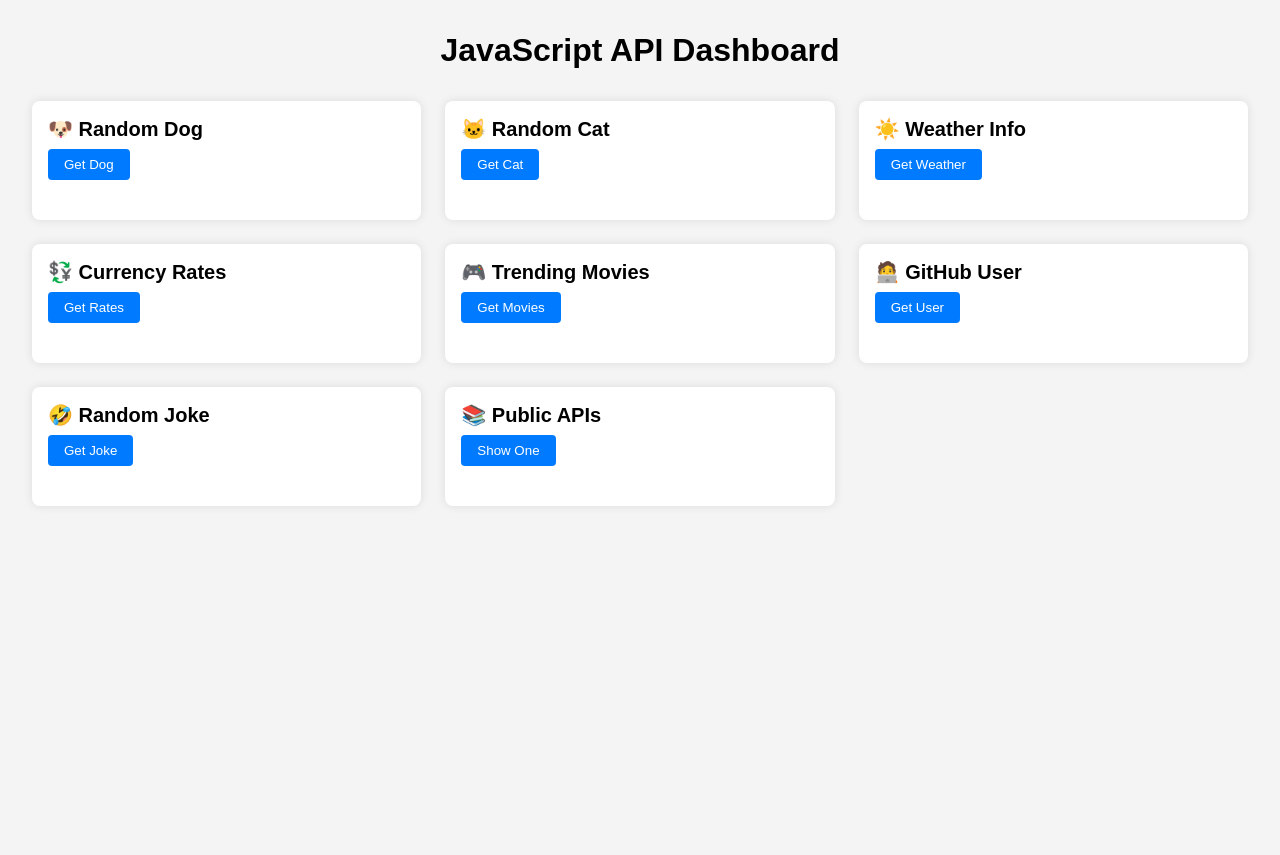
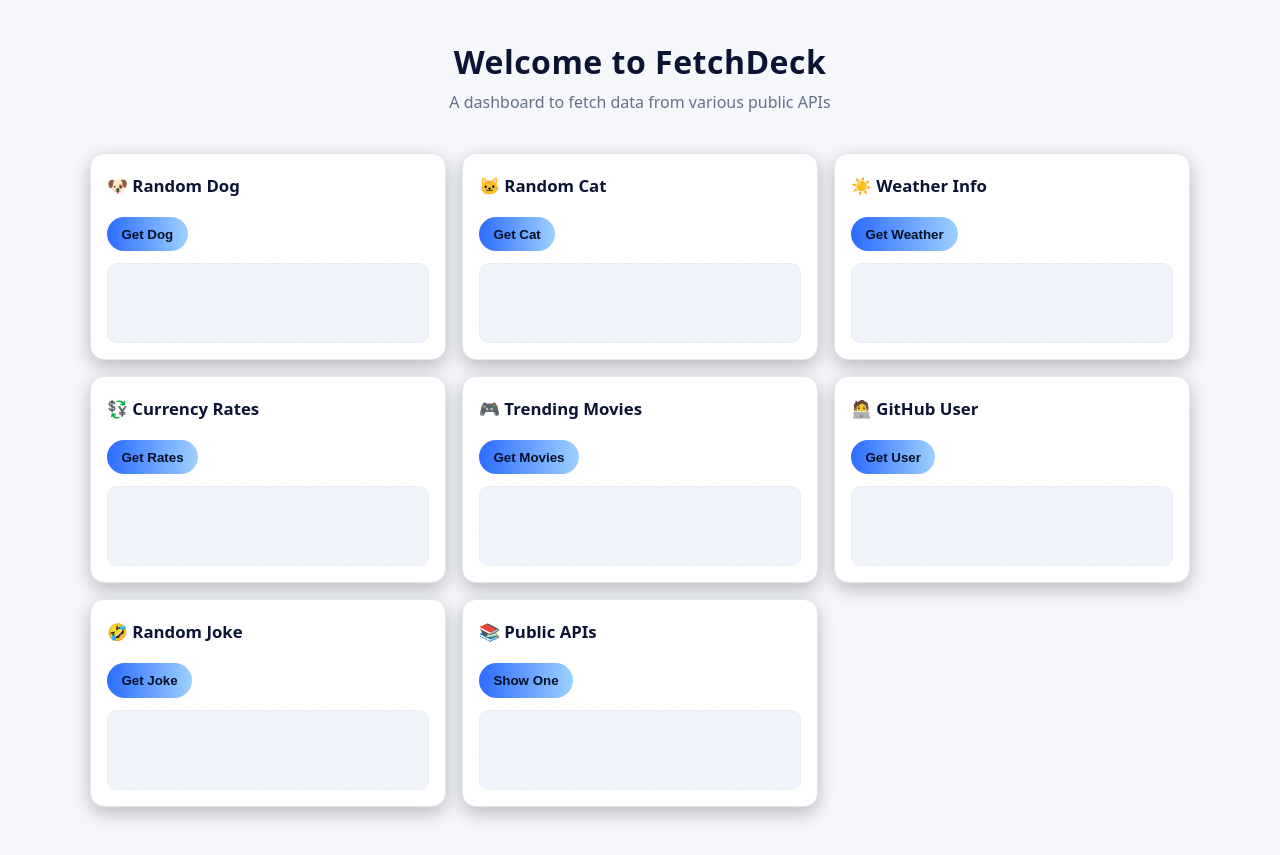
Before and after one commit to NateStaxx/FetchDeck, a plain HTML site: page index.html in a window 1280 px wide. Before the commit the page ends 800 px from the top, so only its background shows below. Drawn offline with Linux system fonts and the light colour scheme; a script that the page names is missing.

Commit message:
added better readability, functionality, and classes to HTML elements for screen readers to adjust to the changing information when buttons are clicked

```diff
--- a/index.html
+++ b/index.html
@@ -3,60 +3,65 @@
 <head>
   <meta charset="UTF-8" />
   <meta name="viewport" content="width=device-width, initial-scale=1.0" />
-  <title>API Dashboard Project</title>
+  <title>FetchDeck - API Dashboard</title>
   <link rel="stylesheet" href="styles.css" />
 </head>
 <body>
-  <h1 class="main-title">JavaScript API Dashboard</h1>
-  <div class="grid-container">
+
+  <header class="site-header">
+    <h1 class="main-title">Welcome to FetchDeck</h1>
+    <p class="subtitle">A dashboard to fetch data from various public APIs</p>
+  </header>
+
+  <main class="grid-container">
     <section class="grid-item" id="dog-api">
       <h2>🐶 Random Dog</h2>
-      <button onclick="getDogImage()">Get Dog</button>
-      <div class="output" id="dog-output"></div>
+      <button class="btn" onclick="getDogImage()">Get Dog</button>
+      <div class="output" id="dog-output" aria-live="polite"></div>
     </section>
 
     <section class="grid-item" id="cat-api">
       <h2>🐱 Random Cat</h2>
-      <button onclick="getCatImage()">Get Cat</button>
-      <div class="output" id="cat-output"></div>
+      <button class="btn" onclick="getCatImage()">Get Cat</button>
+      <div class="output" id="cat-output" aria-live="polite"></div>
     </section>
 
     <section class="grid-item" id="weather-api">
       <h2>☀️ Weather Info</h2>
-      <button onclick="getWeather()">Get Weather</button>
-      <div class="output" id="weather-output"></div>
+      <button class="btn" onclick="getWeather()">Get Weather</button>
+      <div class="output" id="weather-output" aria-live="polite"></div>
     </section>
 
     <section class="grid-item" id="currency-api">
       <h2>💱 Currency Rates</h2>
-      <button onclick="getExchangeRates()">Get Rates</button>
-      <div class="output" id="currency-output"></div>
+      <button class="btn" onclick="getExchangeRates()">Get Rates</button>
+      <div class="output" id="currency-output" aria-live="polite"></div>
     </section>
 
     <section class="grid-item" id="movies-api">
       <h2>🎮 Trending Movies</h2>
-      <button onclick="getMovies()">Get Movies</button>
-      <div class="output" id="movies-output"></div>
+      <button class="btn" onclick="getMovies()">Get Movies</button>
+      <div class="output" id="movies-output" aria-live="polite"></div>
     </section>
 
     <section class="grid-item" id="github-api">
       <h2>🧑‍💻 GitHub User</h2>
-      <button onclick="getGitHubUser()">Get User</button>
-      <div class="output" id="github-output"></div>
+      <button class="btn" onclick="getGitHubUser()">Get User</button>
+      <div class="output" id="github-output" aria-live="polite"></div>
     </section>
 
     <section class="grid-item" id="joke-api">
       <h2>🤣 Random Joke</h2>
-      <button onclick="getJoke()">Get Joke</button>
-      <div class="output" id="joke-output"></div>
+      <button class="btn" onclick="getJoke()">Get Joke</button>
+      <div class="output" id="joke-output" aria-live="polite"></div>
     </section>
 
     <section class="grid-item" id="public-api">
       <h2>📚 Public APIs</h2>
-      <button onclick="getPublicApiInfo()">Show One</button>
-      <div class="output" id="publicapi-output"></div>
+      <button class="btn" onclick="getPublicApiInfo()">Show One</button>
+      <div class="output" id="publicapi-output" aria-live="polite"></div>
     </section>
-  </div>
+  </main>
 
   <script src="script.js"></script>
 </body>
--- a/styles.css
+++ b/styles.css
@@ -1,59 +1,191 @@
-* {
-      box-sizing: border-box;
-      margin: 0;
-      padding: 0;
-      font-family: Arial, sans-serif;
+:root{
+  --bg: #0f1320;
+  --card: #14192b;
+  --text: #e8ecf1;
+  --muted: #9aa4b2;
+  --accent: #6aa8ff;
+  --accent-2: #39ff14;
+  --border: #1f2740;
 }
 
-    body {
-      background-color: #f4f4f4;
-      padding: 2rem;
+*{ box-sizing: border-box; }
+
+html, body{
+  margin:0;
+  padding:0;
+  background: var(--bg);
+  color: var(--text);
+  font-family: system-ui, -apple-system, Segoe UI, Roboto, Inter, Arial, sans-serif;
 }
 
-    .main-title {
-      text-align: center;
-      margin-bottom: 2rem;
+.site-header{
+  text-align:center;
+  padding: 2.5rem 1rem 1rem;
 }
 
-    .grid-container {
-      display: grid;
-      grid-template-columns: repeat(auto-fit, minmax(300px, 1fr));
-      gap: 1.5rem;
+.main-title{
+  margin:0 0 .5rem;
+  font-size: clamp(1.8rem, 2.5vw, 2.5rem);
+  letter-spacing:.5px;
+}
+.subtitle{
+  margin:0;
+  color: var(--muted);
 }
 
-    .grid-item {
-      background: white;
-      padding: 1rem;
-      border-radius: 8px;
-      box-shadow: 0 0 10px rgba(0,0,0,0.1);
+.grid-container{
+  width:min(1100px, 95vw);
+  margin: 1.5rem auto 3rem;
+  display:grid;
+  grid-template-columns: repeat(auto-fit, minmax(270px, 1fr));
+  gap:1rem;
 }
 
-    .grid-item h2 {
-      font-size: 1.25rem;
-      margin-bottom: 0.5rem;
+.grid-item{
+  background: var(--card);
+  border:1px solid var(--border);
+  border-radius:14px;
+  padding:1rem;
+  box-shadow: 0 6px 18px rgba(0,0,0,.25);
+  display:flex;
+  flex-direction:column;
+  gap:.75rem;
 }
 
-    .grid-item button {
-      padding: 0.5rem 1rem;
-      background-color: #007bff;
-      color: white;
-      border: none;
-      border-radius: 4px;
-      cursor: pointer;
-      margin-bottom: 1rem;
+.grid-item h2{
+  margin:.25rem 0 .5rem;
+  font-size:1.05rem;
 }
 
-    .grid-item button:hover {
-      background-color: #0056b3;
+.controls{
+  display:flex;
+  gap:.5rem;
+  align-items:center;
+  flex-wrap:wrap;
 }
 
-    .output {
-      margin-top: 0.5rem;
+input, select{
+  background:#0e1220;
+  color:var(--text);
+  border:1px solid var(--border);
+  border-radius:10px;
+  padding:.6rem .7rem;
+  outline:none;
+  min-width: 160px;
 }
 
-    img {
-      max-width: 100%;
-      height: auto;
-      border-radius: 5px;
-      margin-top: 0.5rem;
+.btn{
+  cursor:pointer;
+  align-self:flex-start;
+  background: linear-gradient(90deg, var(--accent), #9ed0ff);
+  color:#041026;
+  border:none;
+  border-radius:999px;
+  padding:.6rem .9rem;
+  font-weight:700;
+  transition: transform .08s ease, filter .2s ease;
 }
+.btn:hover{ filter:brightness(1.08); }
+.btn:active{ transform: translateY(1px) scale(.99); }
+
+.output{
+  min-height: 80px;
+  background: #0e1220;
+  border:1px dashed var(--border);
+  border-radius:10px;
+  padding:.7rem;
+  overflow:hidden;
+}
+
+.output img{
+  display:block;
+  max-width:100%;
+  height:auto;
+  border-radius:10px;
+}
+
+.card-list{
+  display:grid;
+  grid-template-columns: repeat(auto-fill, minmax(130px,1fr));
+  gap:.6rem;
+}
+
+.kv{
+  display:grid;
+  grid-template-columns: auto 1fr;
+  gap:.3rem .6rem;
+  align-items:center;
+}
+.kv dt{ color: var(--muted); }
+.kv dd{ margin:0; }
+
+.table{
+  width:100%;
+  border-collapse:collapse;
+  border:1px solid var(--border);
+  border-radius:8px;
+  overflow:hidden;
+}
+.table th, .table td{
+  padding:.5rem .6rem;
+  border-bottom:1px solid var(--border);
+  text-align:left;
+}
+.table th{ background:#0d1426; }
+
+.muted{ color: var(--muted); }
+
+.loading{
+  display:inline-block;
+  width:100%;
+  position:relative;
+  padding:.4rem 0;
+}
+.loading::before{
+  content:"";
+  display:block;
+  width:100%;
+  height:8px;
+  background: #0b1222;
+  border-radius:6px;
+  overflow:hidden;
+}
+.loading::after{
+  content:"";
+  position:absolute;
+  left:0;
+  top:50%;
+  transform: translateY(-50%);
+  height:8px;
+  width:30%;
+  background: linear-gradient(90deg, var(--accent-2), var(--accent));
+  border-radius:6px;
+  animation: load 1.1s infinite ease-in-out;
+}
+@keyframes load{
+  0%{ left:0; width:20%;}
+  50%{ left:50%; width:40%;}
+  100%{ left:100%; width:20%;}
+}
+
+.site-footer{
+  text-align:center;
+  color:var(--muted);
+  padding: 0 1rem 2rem;
+  font-size:.9rem;
+}
+
+/* Light mode (optional) */
+@media (prefers-color-scheme: light){
+  :root{
+    --bg: #f5f7fb;
+    --card: #ffffff;
+    --text: #0b1533;
+    --muted: #657189;
+    --accent: #2b6cff;
+    --accent-2: #14c451;
+    --border: #e3e7f1;
+  }
+  input, select{ background:#f2f4fb; color: var(--text); }
+  .output{ background:#f2f4fb; }
+}
```
Also changed, not shown: app.js (+28 -0 lines). Lines whose indentation alone changed are shown as unchanged.
